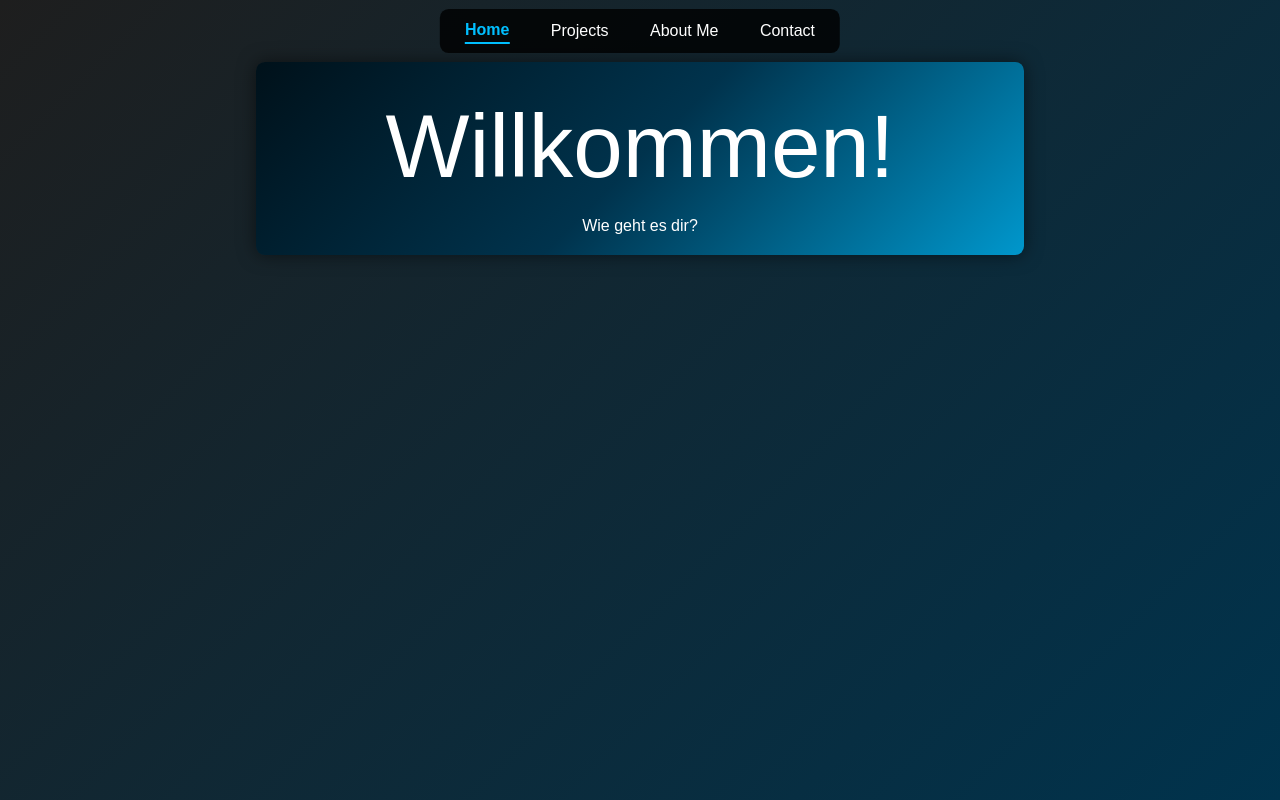
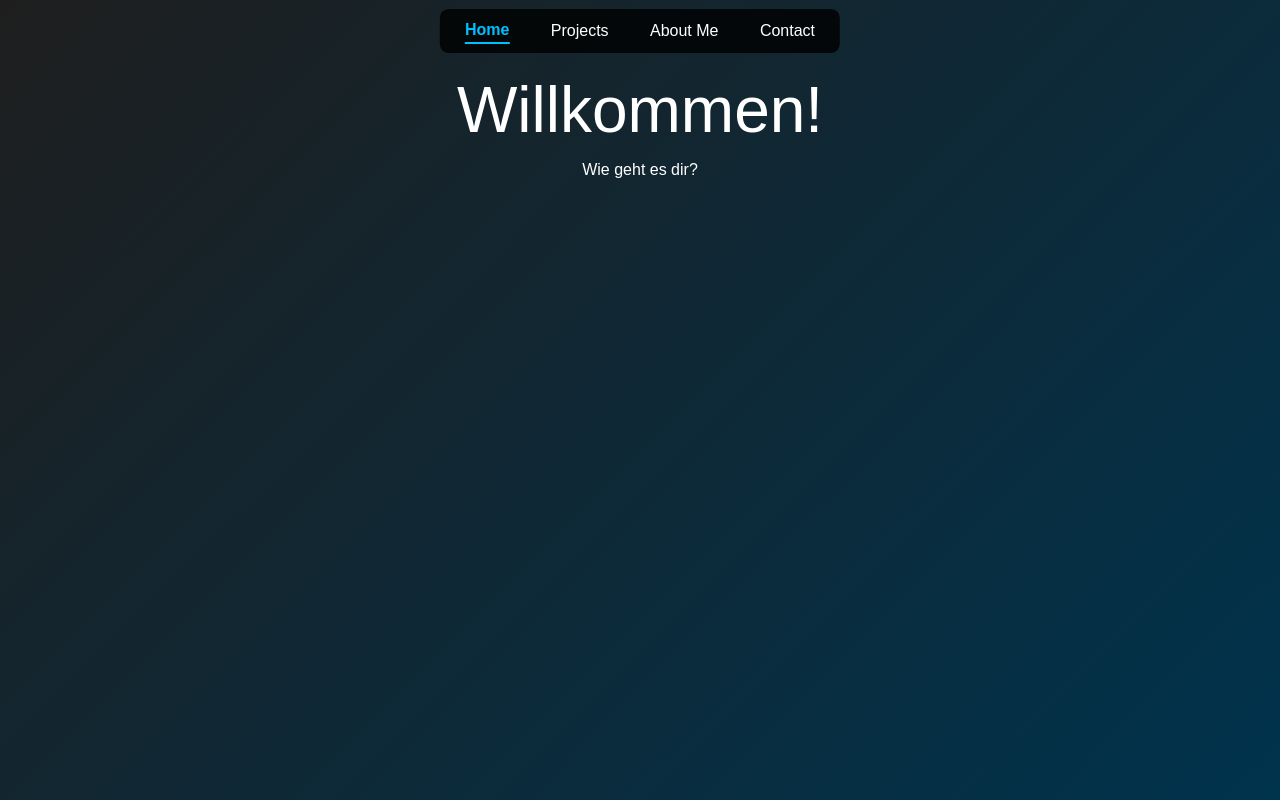
Before and after one commit to KDJohnny/luchtdev, a Next.js app: page / in a window 1280 px wide. Built offline with nearby package versions, Linux system fonts and the light colour scheme.

Commit message:
removed background for wrapper, wrapper fits screen

```diff
--- a/src/app/styles/globals.css
+++ b/src/app/styles/globals.css
@@ -15,28 +15,25 @@ body {
 main {
   background: linear-gradient(135deg, #1e1e1e, #00334d);
   min-height: 100vh;
+  min-width: 100%;
+  width: max-content;
   padding-top: 7ch;
   padding-bottom: 7ch;
 }
 
 .wrapper {
   position: relative;
-  border-radius: 1ch;
   left: 50%;
   transform: translateX(-50%);
-  width: 200ch;
-  max-width: 60%;
-  height: max-content;
+  width: fit-content;
+  height: fit-content;
   display: grid;
   align-content: center;
   justify-content: center;
   justify-items: center;
-  box-shadow: 0 0 2ch rgba(0, 0, 0, 0.5);
-  padding: 2ch;
-  background: linear-gradient(135deg, #00111a, #00334d 50%, #00bfff 120%);
   box-sizing: border-box;
 }
 
 .wrapper h1 {
-  font-size: 10ch;
+  font-size: 4em;
 }
```
